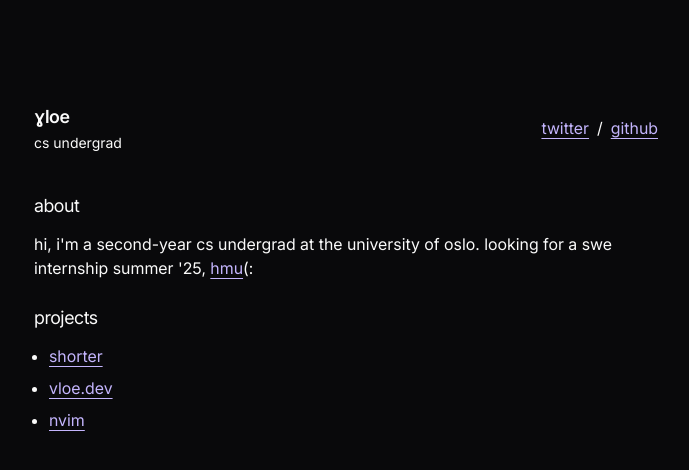
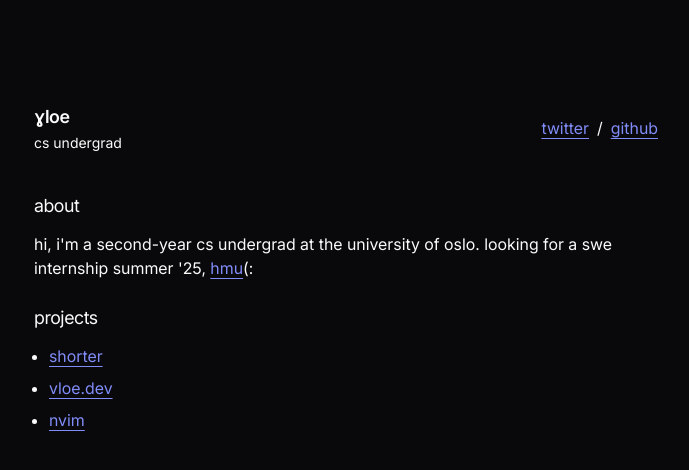
Before and after one commit to vloe/vloe.dev, a SvelteKit app: page / in a window 1280 px wide. Shown: the top 470 px of the page, without its empty margins (294-983 px from the left). Built offline with nearby package versions, Linux system fonts and the light colour scheme.

Commit message:
change a color

```diff
--- a/src/app.css
+++ b/src/app.css
@@ -37,7 +37,7 @@
 		@apply bg-background text-foreground;
 	}
 	a {
-		@apply text-violet-300 underline underline-offset-4;
+		@apply text-indigo-400 underline underline-offset-4;
 	}
 	@font-face {
 		font-family: "Inter";
```
